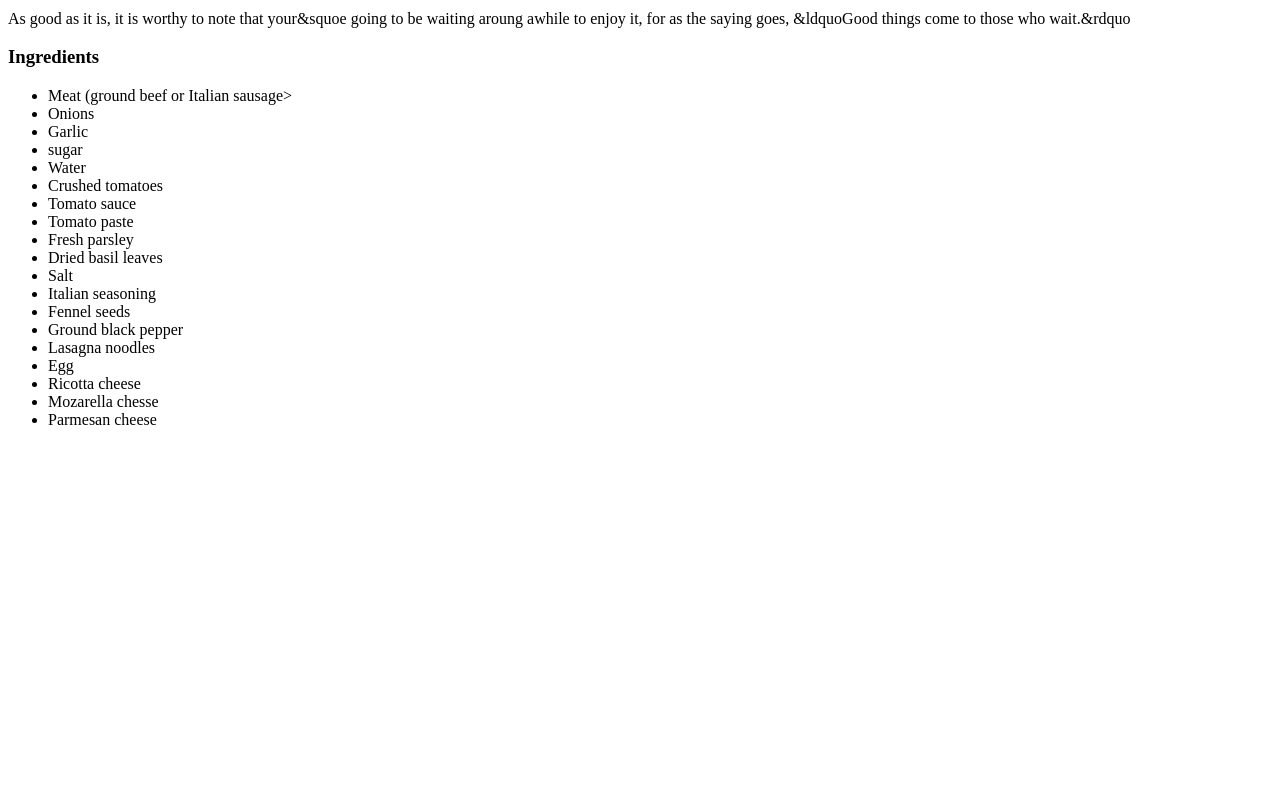
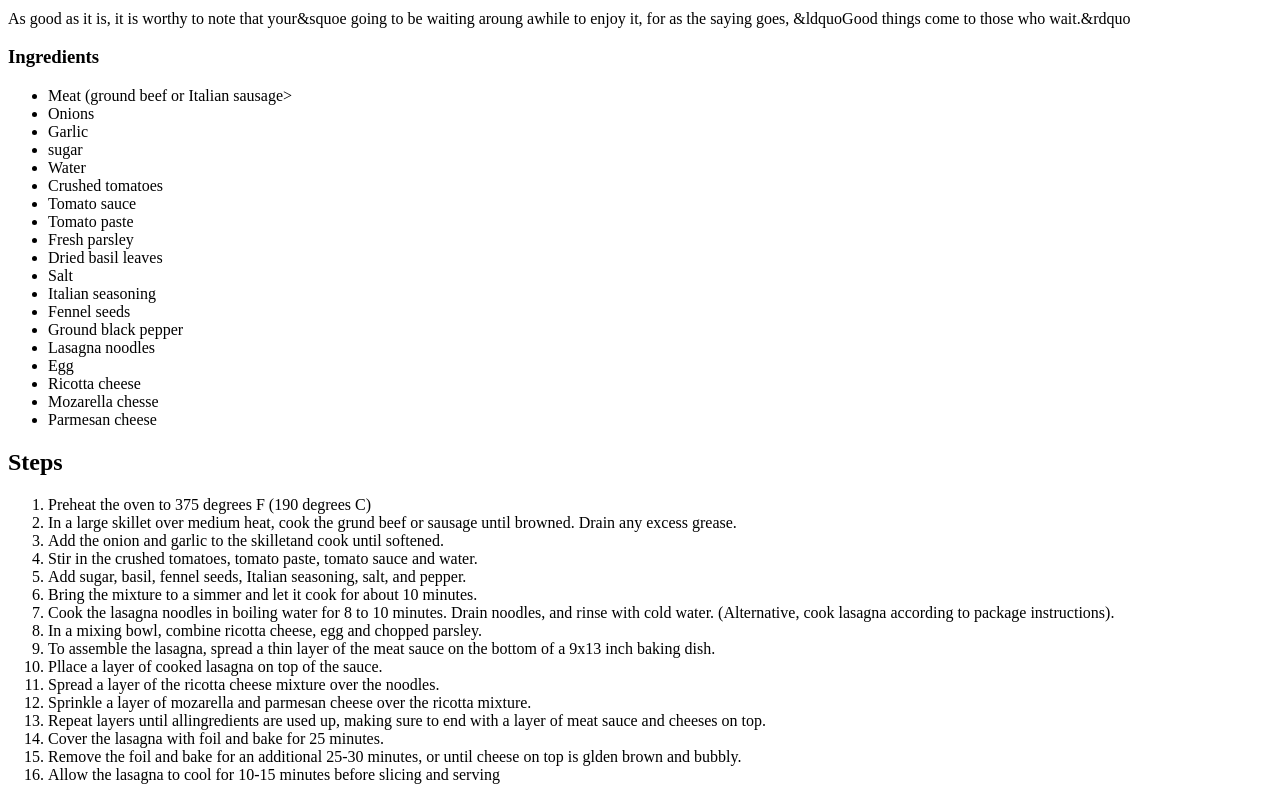
Before and after one commit to Kayden-201/odin-recipes, a plain HTML site: page recipes/lasagna.html in a window 1280 px wide. Shown: the part 309-1109 px from the top of the page. Before the commit the page ends 800 px from the top, so only its background shows below. Drawn offline with Linux system fonts and the light colour scheme.

Commit message:
Add steps to prepare recipe

```diff
--- a/recipes/lasagna.html
+++ b/recipes/lasagna.html
@@ -37,5 +37,24 @@
         <li>Parmesan cheese</li>
     </ul>
 
+    <h2>Steps</h2>
+    <ol>
+        <li>Preheat the oven to 375 degrees F (190 degrees C)</li>
+        <li>In a large skillet over medium heat, cook the grund beef or sausage until browned. Drain any excess grease.</li>
+        <li>Add the onion and garlic to the skilletand cook until softened.</li>
+        <li>Stir in the crushed tomatoes, tomato paste, tomato sauce and water.</li>
+        <li>Add sugar, basil, fennel seeds, Italian seasoning, salt, and pepper.</li>
+        <li>Bring the mixture to a simmer and let it cook for about 10 minutes.</li>
+        <li>Cook the lasagna noodles in boiling water for 8 to 10 minutes. Drain noodles, and rinse with cold water. (Alternative, cook lasagna according to package instructions).</li>
+        <li>In a mixing bowl, combine ricotta cheese, egg and chopped parsley.</li>
+        <li>To assemble the lasagna, spread a thin layer of the meat sauce on the bottom of a 9x13 inch baking dish.</li>
+        <li>Pllace a layer of cooked lasagna on top of the sauce.</li>
+        <li>Spread a layer of the ricotta cheese mixture over the noodles.</li>
+        <li>Sprinkle a layer of mozarella and parmesan cheese over the ricotta mixture.</li>
+        <li>Repeat layers until allingredients are used up, making sure to end with a layer of meat sauce and cheeses on top.</li>
+        <li>Cover the lasagna with foil and bake for 25 minutes.</li>
+        <li>Remove the foil and bake for an additional 25-30 minutes, or until cheese on top is glden brown and bubbly.</li>
+        <li>Allow the lasagna to cool for 10-15 minutes before slicing and serving</li>
+    </ol>
 </body>
 </html>
```
